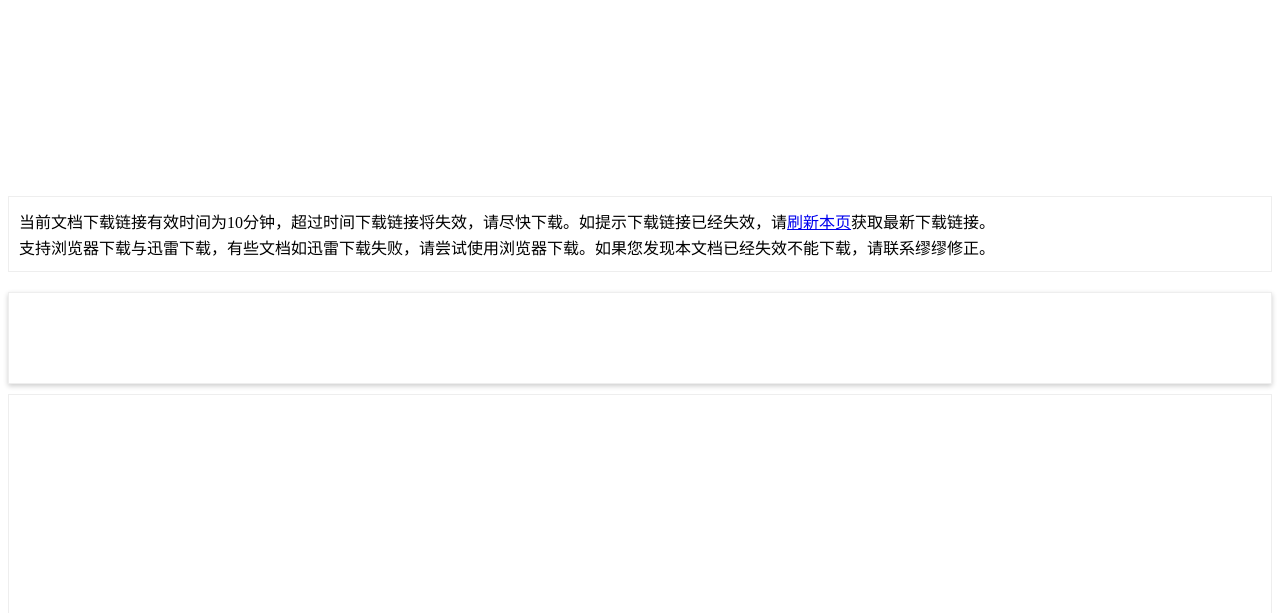
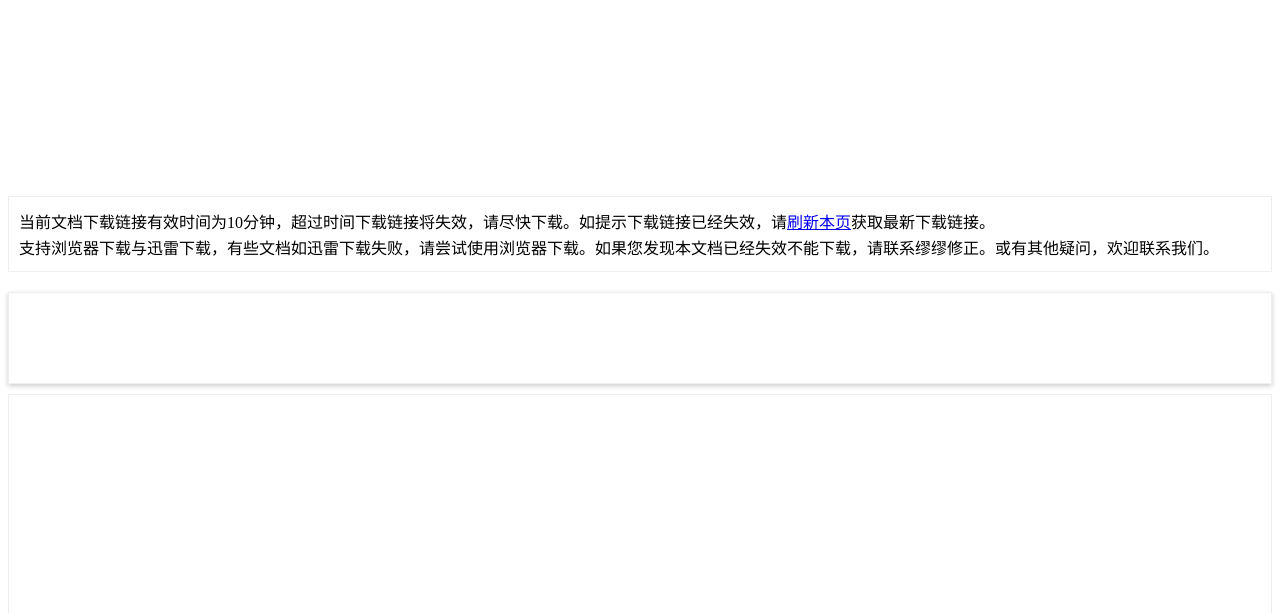
Before and after one commit to miaojuanfeng/mmdili, a PHP site: the page made by application/views/dl_view.php in a window 1280 px wide. Shown: the part 984-1597 px from the top of the page. Run offline with PHP 8.4, Linux system fonts and the light colour scheme; the template is opened without the code that fills it, so the values that code supplies are empty.

Commit message:
update download view

```diff
--- a/application/views/dl_view.php
+++ b/application/views/dl_view.php
@@ -49,7 +49,7 @@
 					</div>
 					<div style="border:1px solid #eee; padding:10px; margin:18px 0 20px 0;">
 						<p style="margin: 2px 0;">当前文档下载链接有效时间为10分钟，超过时间下载链接将失效，请尽快下载。如提示下载链接已经失效，请<a href="javascript:;">刷新本页</a>获取最新下载链接。</p>
-						<p style="margin: 2px 0;">支持浏览器下载与迅雷下载，有些文档如迅雷下载失败，请尝试使用浏览器下载。如果您发现本文档已经失效不能下载，请联系缪缪修正。</p>
+						<p style="margin: 2px 0;">支持浏览器下载与迅雷下载，有些文档如迅雷下载失败，请尝试使用浏览器下载。如果您发现本文档已经失效不能下载，请联系缪缪修正。或有其他疑问，欢迎联系我们。</p>
 					</div>
 					<div style="display: flex; border: 1px solid #eee; box-shadow: 0 2px 5px 0 rgba(0, 0, 0, 0.2); margin-bottom: 10px;">
 						<script async src="//pagead2.googlesyndication.com/pagead/js/adsbygoogle.js"></script>
```
